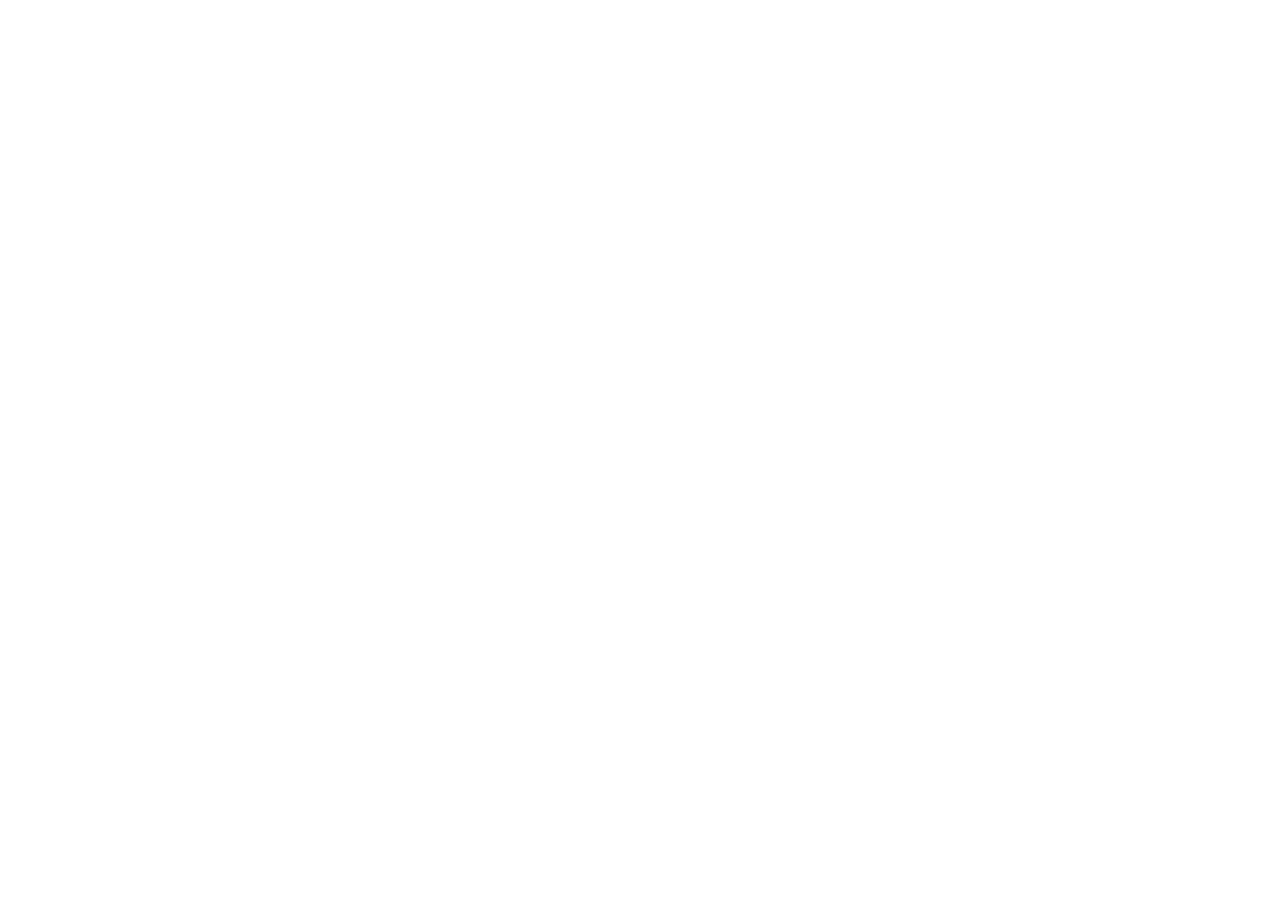
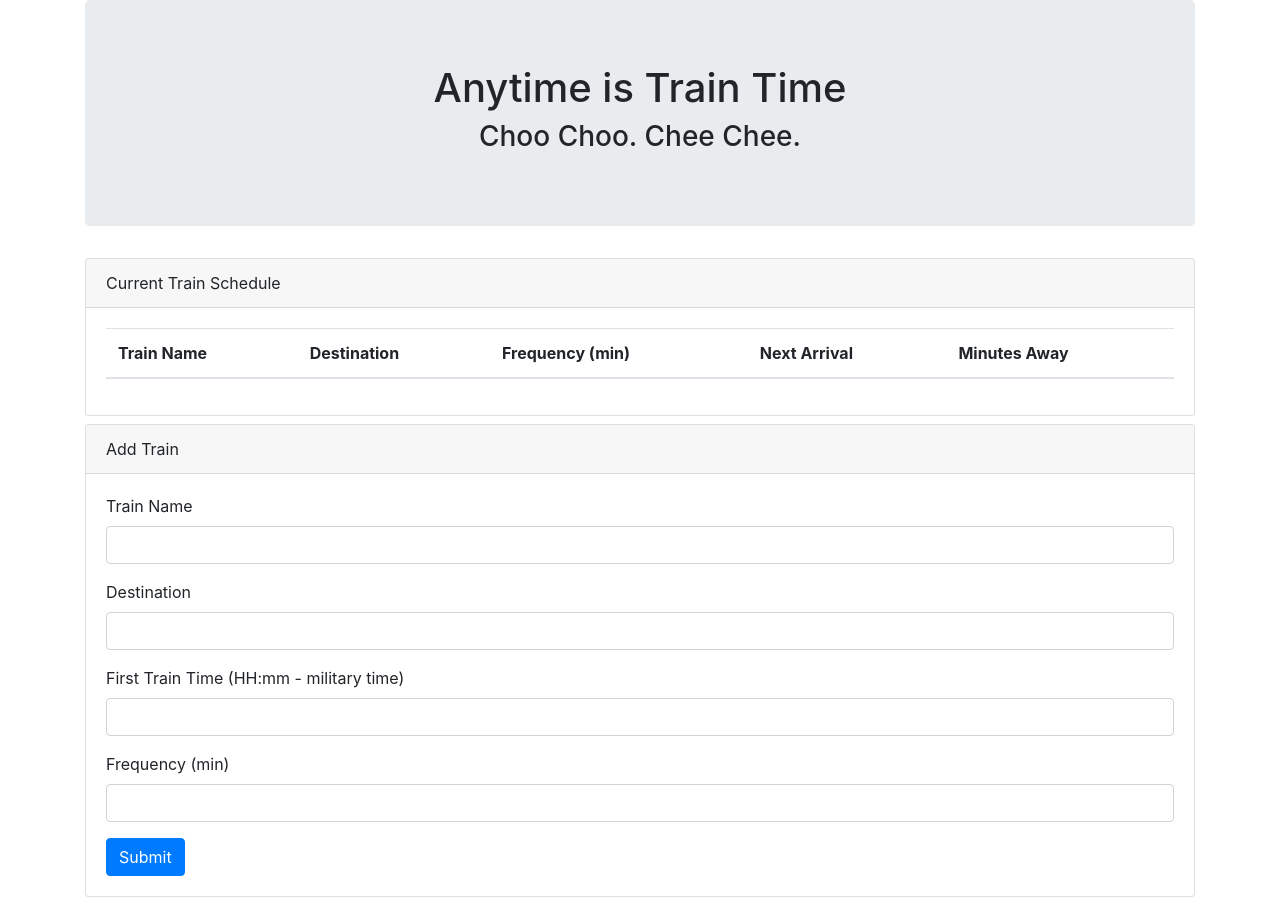
Before and after one commit to jaysumampong/TrainTime, a plain HTML site: page index.html in a window 1280 px wide. Before the commit the page ends 800 px from the top, so only its background shows below. Drawn offline with nearby package versions, Linux system fonts and the light colour scheme.

Commit message:
wrote html using Bootstrap

```diff
--- a/index.html
+++ b/index.html
@@ -6,10 +6,72 @@
     <meta name="viewport" content="width=device-width, initial-scale=1.0">
     <meta http-equiv="X-UA-Compatible" content="ie=edge">
     <link rel="stylesheet" href="assets/css/style.css">
+    <link rel="stylesheet" href="https://stackpath.bootstrapcdn.com/bootstrap/4.3.1/css/bootstrap.min.css">
+    <script> src="https://stackpath.bootstrapcdn.com/bootstrap/4.3.1/css/bootstrap.min.css"</script>
     <title>Train Timer</title>
 </head>
 
-<body>
+ <div class="container">
+
+        <div class="jumbotron">
+          <h1 class="text-center">Anytime is Train Time</h1>
+          <h3 class="text-center">Choo Choo. Chee Chee.</h3>
+        </div>
+        <div class="row">
+          <div class="col-lg-12">
+
+            <div class="card">
+              <div class="card-header">
+                Current Train Schedule
+              </div>
+              <div class="card-body">
+                <table class="table table-hover" id='train-table'>
+                  <thead>
+                    <tr>
+                      <th>Train Name</th>
+                      <th>Destination</th>
+                      <th>Frequency (min)</th>
+                      <th>Next Arrival</th>
+                      <th>Minutes Away</th>
+                    </tr>
+                  </thead>
+                  <tbody>
+                  </tbody>
+                </table>
+              </div>
+            </div>
+
+            <div class="card mt-2">
+              <div class="card-header">
+                Add Train
+              </div>
+              <div class="card-body">
+
+                <form>
+                  <div class="form-group">
+                    <label for="train-name-input">Train Name</label>
+                    <input type="text" class="form-control" id="train-name-input">
+                  </div>
+                  <div class="form-group">
+                    <label for="destination-input">Destination</label>
+                    <input type="text" class="form-control" id="destination-input">
+                  </div>
+                  <div class="form-group">
+                    <label for="first-train-input">First Train Time (HH:mm - military time)</label>
+                    <input type="text" class="form-control" id="first-train-input">
+                  </div>
+                  <div class="form-group">
+                    <label for="frequency-input">Frequency (min)</label>
+                    <input type="text" class="form-control" id="frequency-input">
+                  </div>
+                  <button type="submit" class="btn btn-primary" id="add-train-btn">Submit</button>
+                </form>
+              </div>
+            </div>
+          </div>
+        </div>
+      </div>
+
     <script src="https://code.jquery.com/jquery-3.4.1.min.js"
         integrity="sha256-CSXorXvZcTkaix6Yvo6HppcZGetbYMGWSFlBw8HfCJo=" crossorigin="anonymous"></script>
     <script type="text/javascript" src="assets/javascript/game.js"></script>
```
